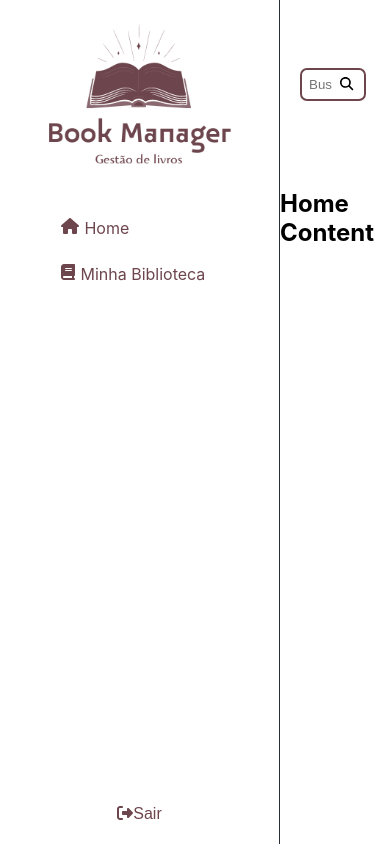
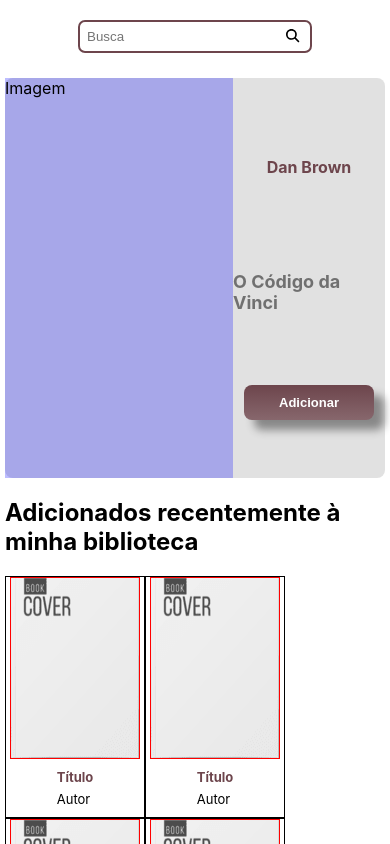
Before and after one commit to augustoomb/book-manager-front-end, a React (Create React App) app: page /home in a window 390 px wide. Shown: the top 844 px of the page. Built offline with nearby package versions, Linux system fonts and the light colour scheme.

Commit message:
fix: correção de responsividade

```diff
--- /dev/null
+++ b/src/components/Book.jsx
@@ -0,0 +1,16 @@
+import styles from './Book.module.css';
+import BookCover from '../images/book-cover.png';
+
+function Book() {
+  return (
+    <div className={ styles.bookArea }>
+      <img src={ BookCover } alt="book-cover" className={ styles.bookImg } />
+      <div className={ styles.bookInfo }>
+        <p className={ styles.bookInfoTitle }>Título</p>
+        <p className={ styles.bookInfoAuthor }>Autor</p>
+      </div>
+    </div>
+  );
+}
+
+export default Book;
--- /dev/null
+++ b/src/components/Book.module.css
@@ -0,0 +1,34 @@
+.bookArea {
+    display: flex;
+    flex-direction: column;
+    height: 240px;
+    width: 128px;
+    border: 1px solid black;
+    justify-content: flex-start;
+    align-items: center;
+    padding: 0px 5px;
+}
+
+.bookImg {
+    height: 180px;
+    width: 128px;
+    border: 1px solid red;
+}
+
+.bookInfo {
+    display: flex;
+    flex-direction: column;
+    justify-content: center;
+    height: 100%;
+}
+
+.bookInfo > p{
+    margin: 0px;
+    padding: 3px 0px;
+    font-size: small;
+}
+
+.bookInfoTitle {
+    font-weight: bold;
+    color: #6D454C;
+}
--- a/src/components/Header.module.css
+++ b/src/components/Header.module.css
@@ -2,8 +2,9 @@
     grid-area: header;
     display: flex;
     align-items: center;
-    padding-left: 20px;
+    padding: 20px;
     width: 60%;
+    max-width: 600px;
 }
 
 .inputArea {
@@ -28,3 +29,9 @@
     background-color: transparent;
     cursor: pointer;
 }
+
+@media screen and (max-width: 913px) {
+    .header {
+        height: 90px;
+    }
+}
--- /dev/null
+++ b/src/components/HomeBanner.jsx
@@ -0,0 +1,18 @@
+import styles from './HomeBanner.module.css';
+
+function HomeBanner() {
+  return (
+    <div className={ styles.homeBannerArea }>
+      <div className={ styles.homeBanner }>
+        <div className={ styles.imgHomeBanner }>Imagem</div>
+        <div className={ styles.infoHomeBanner }>
+          <h4>Dan Brown</h4>
+          <h2>O Código da Vinci</h2>
+          <button className={ styles.btnAddHomeBanner }>Adicionar</button>
+        </div>
+      </div>
+    </div>
+  );
+}
+
+export default HomeBanner;
--- /dev/null
+++ b/src/components/HomeBanner.module.css
@@ -0,0 +1,64 @@
+.homeBannerArea {
+    /* background-color: bisque; */
+    height: 400px;
+}
+
+.homeBanner {
+    height: 100%;
+    max-width: 600px;
+    background-color: rgba(195, 195, 195, 0.5);
+    display: flex;
+    justify-content: space-between;
+    border-radius: 8px;
+}
+
+.imgHomeBanner {
+    background-color: rgba(0, 0, 255, 0.26);
+    width: 60%;
+}
+
+.infoHomeBanner {
+    width: 40%;
+    display: flex;
+    flex-direction: column;
+    align-items: center;
+    justify-content: space-evenly;
+    /* padding-bottom: 20px; */
+}
+
+.infoHomeBanner > h4 {
+    font-size: medium;
+    color: #6D454C;
+}
+
+.infoHomeBanner > h2 {
+    font-size: large;
+    color: rgba(0, 0, 0, 0.5);
+}
+
+.btnAddHomeBanner {
+    padding: 8px 12px;
+    border-radius: 8px;
+    outline: none;
+    border: none;
+    background-image: linear-gradient(rgba(109, 69, 76, 1),
+        rgba(109, 69, 76, 0.8));
+    color: white;
+    font-weight: bold;
+    font-size: small;
+    box-shadow: 10px 10px 8px #888888;
+    cursor: pointer;
+    width: 130px;
+    height: 35px;
+}
+
+.btnAddHomeBanner:hover {
+    background-image: linear-gradient(rgba(109, 69, 76, 0.8), rgba(109, 69, 76, 1));
+}
+
+/* @media screen and (max-width: 913px) {
+    .homeBannerArea {
+        background-color: bisque;
+        height: 00px;
+    }
+} */
--- a/src/components/MenuAside.module.css
+++ b/src/components/MenuAside.module.css
@@ -18,3 +18,9 @@
     height: auto;
     align-self: center;
 }
+
+@media screen and (max-width: 913px) {
+    .menuAside {
+        display: none;
+    }
+}
--- a/src/pages/Home.jsx
+++ b/src/pages/Home.jsx
@@ -1,14 +1,37 @@
 import styles from './Home.module.css';
 import Header from '../components/Header';
 import MenuAside from '../components/MenuAside';
+import HomeBanner from '../components/HomeBanner';
+import Book from '../components/Book';
 
 function Home() {
   return (
     <section className={ styles.container }>
       <MenuAside />
       <Header />
-      <main>
-        <h2>Home Content</h2>
+      <main className={ styles.main }>
+        <HomeBanner />
+        <div className={ styles.recentlyAddedList }>
+          <h2>Adicionados recentemente à minha biblioteca</h2>
+          <div className={ styles.bookCollection }>
+            <Book />
+            <Book />
+            <Book />
+            <Book />
+            <Book />
+            <Book />
+            <Book />
+            <Book />
+            <Book />
+            <Book />
+            <Book />
+            <Book />
+            <Book />
+            <Book />
+            <Book />
+            <Book />
+          </div>
+        </div>
       </main>
 
     </section>
--- a/src/pages/Home.module.css
+++ b/src/pages/Home.module.css
@@ -5,6 +5,37 @@
     grid-template-areas:
     "aside header"
     "aside main";
-    grid-template-rows: 20% 80%;
-    grid-template-columns: 280px 1fr;
+    grid-template-rows: 100px 1fr;
+    grid-template-columns: 260px 1fr;
 }
+
+.main {
+    padding: 10px 20px;
+    display: flex;
+    flex-direction: column;
+}
+
+/* .recentlyAddedList {
+    background-color: aqua;
+} */
+
+.bookCollection {
+    display: flex;
+    flex-direction: row;
+    flex-wrap: wrap;
+}
+
+@media screen and (max-width: 913px) {
+    .container {
+        display: flex;
+        flex-direction: column;
+        align-items: center;
+    }
+
+    .main {
+        /* height: 100%; */
+        padding: 5px;
+        display: flex;
+        flex-direction: column;
+    }
+}
```
